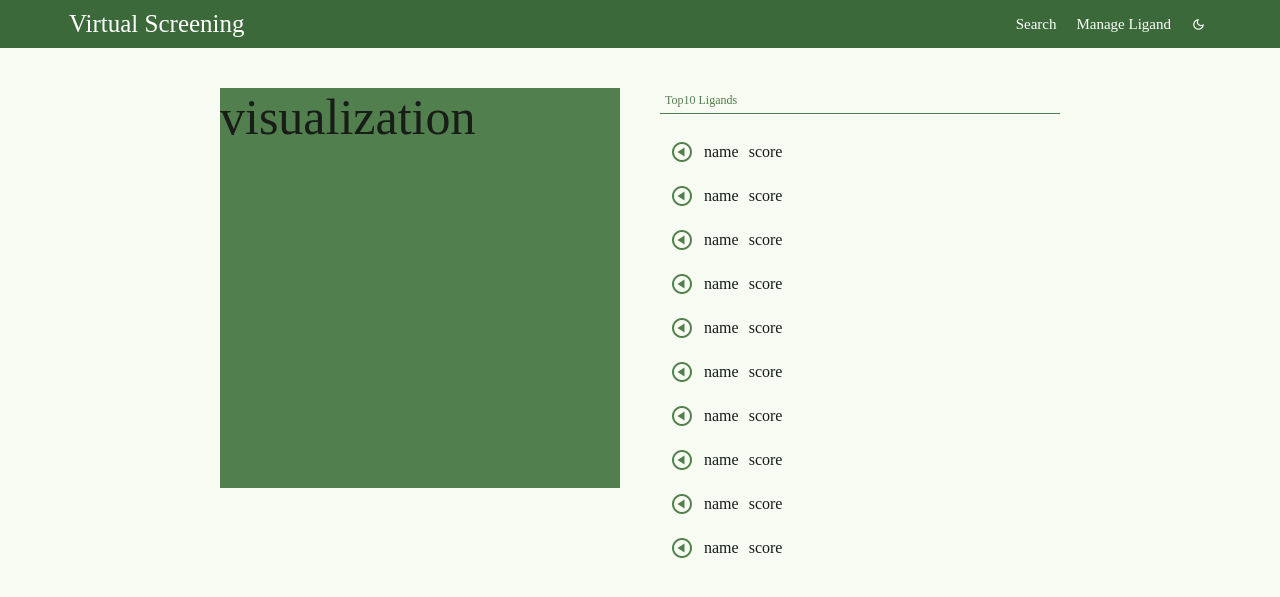
After one commit to sillage13/PNUCSE_2024-1_team8, a Django app: page /result/ in a window 1280 px wide. The commit adds this page. Shown: the top 597 px of the page. Run offline with Django 5.2, Linux system fonts and the light colour scheme.

Commit message:
결과 페이지 추가

```diff
--- a/ligand_search/app/virtual_screening/static/css/base.css
+++ b/ligand_search/app/virtual_screening/static/css/base.css
@@ -1,15 +1,15 @@
 :root {
-    --background: white;
-    --on-background: black;
-    --container: #dceed9;
-    --on-container: black;
-    --green: #6fba6d;
+    --background: #f7fbf1;
+    --on-background: #181d17;
+    --container: #d5e8cf;
+    --on-container: #101f10;
+    --green: #51804e;
     --on-green: white;
-    --menu: #6fba6d;
+    --menu: #3b693a;
     --on-menu: white;
     --menu-hover: white;
-    --on-menu-hover: #6fba6d;
-    --gray: #abb9ad;
+    --on-menu-hover: #3b693a;
+    --gray: #9aad9d;
 }
 
 :root[color-mode='dark'] {
@@ -17,12 +17,12 @@
     --on-background: white;
     --container: #363636;
     --on-container: white;
-    --green: #b0d9ad;
-    --on-green: black;
+    --green: #a5d89e;
+    --on-green: #001b03;
     --menu: #4c4c4c;
     --on-menu: white;
-    --menu-hover: #b0d9ad;
-    --on-menu-hover: black;
+    --menu-hover: #a5d89e;
+    --on-menu-hover: #001b03;
     --gray: #9c9c9c;
 }
 
@@ -35,6 +35,19 @@ body {
     background-color: var(--background);
     color: var(--on-background);
 }
+
+ul {
+    list-style: none;
+    padding-inline-start: 0px;
+}
+
+.content {
+    display: flex;
+    flex-direction: column;
+    align-items: center;
+    margin-top: 40px;
+}
+
 
 /** title **/
 .menu {
@@ -93,23 +106,12 @@ body {
 }
 
 
-/****/
-.content {
-    display: flex;
-    flex-direction: column;
-    align-items: center;
-    margin-top: 40px;
-}
-
-
 /** form **/
 form {
     width: 100%;
 }
 
 .form_ul {
-    list-style: none;
-    padding-inline-start: 0;
     margin: 0;
     display: flex;
     flex-direction: column;
@@ -155,8 +157,6 @@ input[type=file], select {
 }
 
 .select_ul {
-    list-style: none;
-    padding-inline-start: 0px;
     position: absolute;
     top: 100%;
     right: 0;
@@ -230,6 +230,54 @@ input[type=file], select {
 }
 
 
+/**result**/
+.visualization {
+    aspect-ratio: 1 / 1;
+    background-color: var(--green);
+}
+
+.half {
+    flex-direction: row;
+    justify-content: center;
+    align-items: start;
+}
+
+.half > div {
+    width: 50%;
+    max-width: 400px;
+    margin: 0 20px;
+}
+
+.half .category {
+    width: 100%;
+}
+
+.result {
+    display: flex;
+    flex-direction: column;
+}
+
+.result_ul > li {
+    padding: 5px;
+    display: flex;
+    align-items: center;
+}
+
+.result_ul > li .material-symbols-outlined {
+    transform: scaleX(-1);
+    color: var(--green);
+    padding: 5px;
+}
+
+.result_ul > li > div {
+    display: inline-block;
+    padding: 5px;
+}
+
+
+
+
+
 @media screen and (max-width: 700px) {
     /**title**/
     .menu {
@@ -274,7 +322,7 @@ input[type=file], select {
     }
 
 
-    /****/
+    /**form**/
     .form_ul > li {
         margin: 10px 0;
         flex-direction: column;
@@ -303,4 +351,16 @@ input[type=file], select {
     .select_ul {
         width: 100%;
     }
+
+
+    /**result**/
+    .half {
+        flex-direction: column;
+        align-items: center;
+    }
+
+    .half > div {
+        width: 80%;
+        margin: 20px;
+    }
 }
--- /dev/null
+++ b/ligand_search/app/virtual_screening/templates/result.html
@@ -0,0 +1,38 @@
+{% extends "base.html" %}
+
+{% block head %}
+<!-- 3Dmol.js를 사용하는 경우
+    <script src="https://3Dmol.org/build/3Dmol-min.js"></script>
+    <script>
+        let receptorFile = {{ receptor.url }}
+        let ligandFile = {{ xyzFile }} docking한 리간드 pose의 xyz 파일
+    </script>
+-->
+{% endblock head %}
+
+{% block content %}
+    <div class="content half">
+        <div class="visualization">
+            <span style="font-size: 50px;">visualization</span>
+        </div>
+        <div class="result">
+            <div class="category">Top10 Ligands</div>
+            <ul class="result_ul">
+                <!-- {% for ligand in result_list %}
+                <li>
+                    <a href="{% url "result" %}?ligand={{ ligand }}"><span class="material-symbols-outlined">play_circle</span></a>
+                    <div>name</div>
+                    <div>score</div>
+                </li>
+                {% endfor %}-->
+                {% for i in '0123456789' %}
+                <li>
+                    <a href="{% url "result" %}?ligand={{ i }}"><span class="material-symbols-outlined">play_circle</span></a>
+                    <div>name</div>
+                    <div>score</div>
+                </li>
+                {% endfor %}
+            </ul>
+        </div>
+    </div>
+{% endblock content %}
--- a/ligand_search/app/virtual_screening/urls.py
+++ b/ligand_search/app/virtual_screening/urls.py
@@ -4,5 +4,6 @@ from virtual_screening import views
 
 urlpatterns = [
     path('', views.search, name='search'),
-    path('manage-ligand/', views.manageLigand, name='manage-ligand')
+    path('manage-ligand/', views.manageLigand, name='manage-ligand'),
+    path('result/', views.result, name="result")
 ]
--- a/ligand_search/app/virtual_screening/views.py
+++ b/ligand_search/app/virtual_screening/views.py
@@ -1,8 +1,16 @@
 from django.shortcuts import render
+from django.http import HttpResponseRedirect
+from django.urls import reverse
 
 # Create your views here.
 def search(request):
+    if request.method =="POST":
+        return HttpResponseRedirect(reverse('result'))
+
     return render(request, 'search.html')
 
 def manageLigand(request):
-    return render(request, "manage_ligand.html")
+    return render(request, 'manage_ligand.html')
+
+def result(request):
+    return render(request, 'result.html')
```
